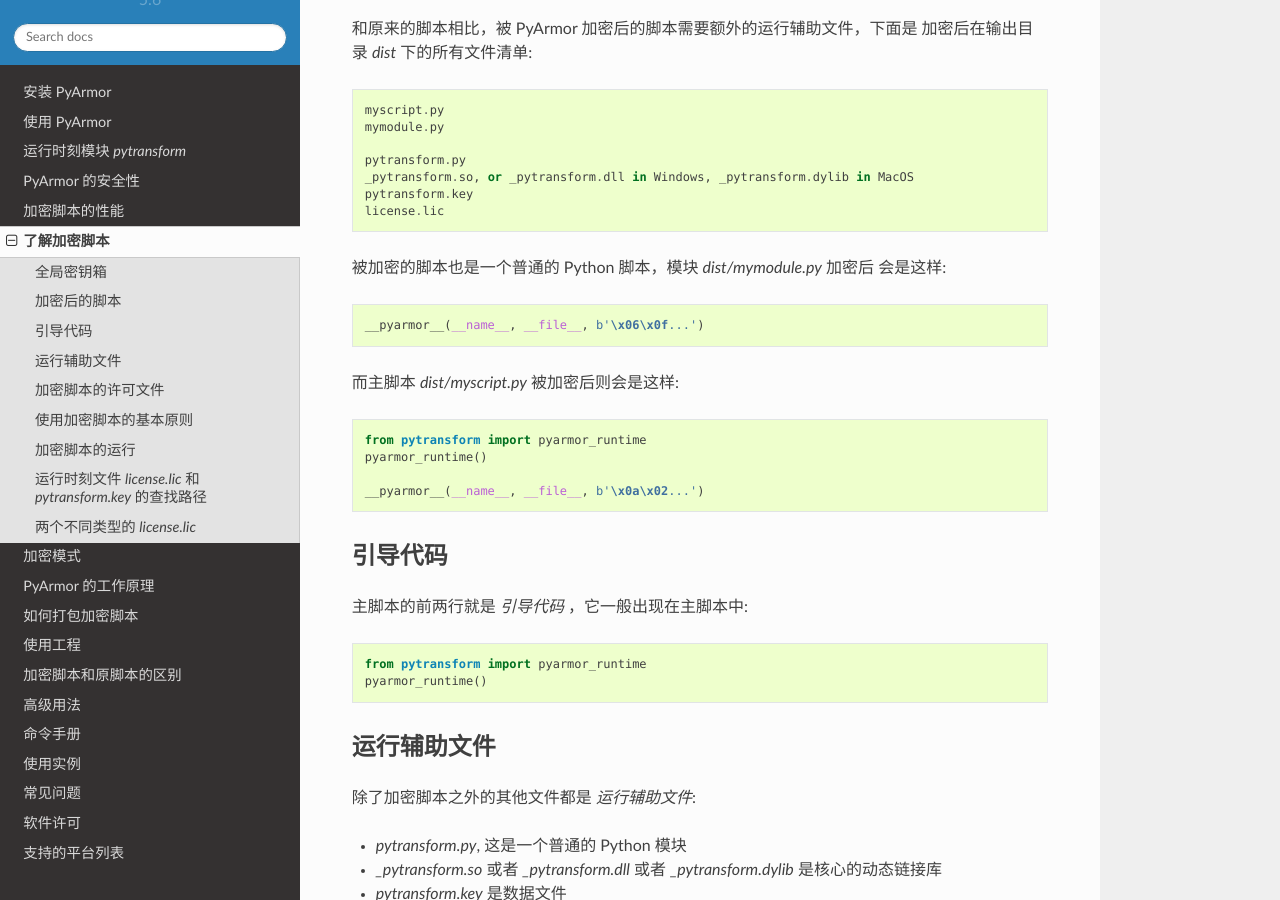
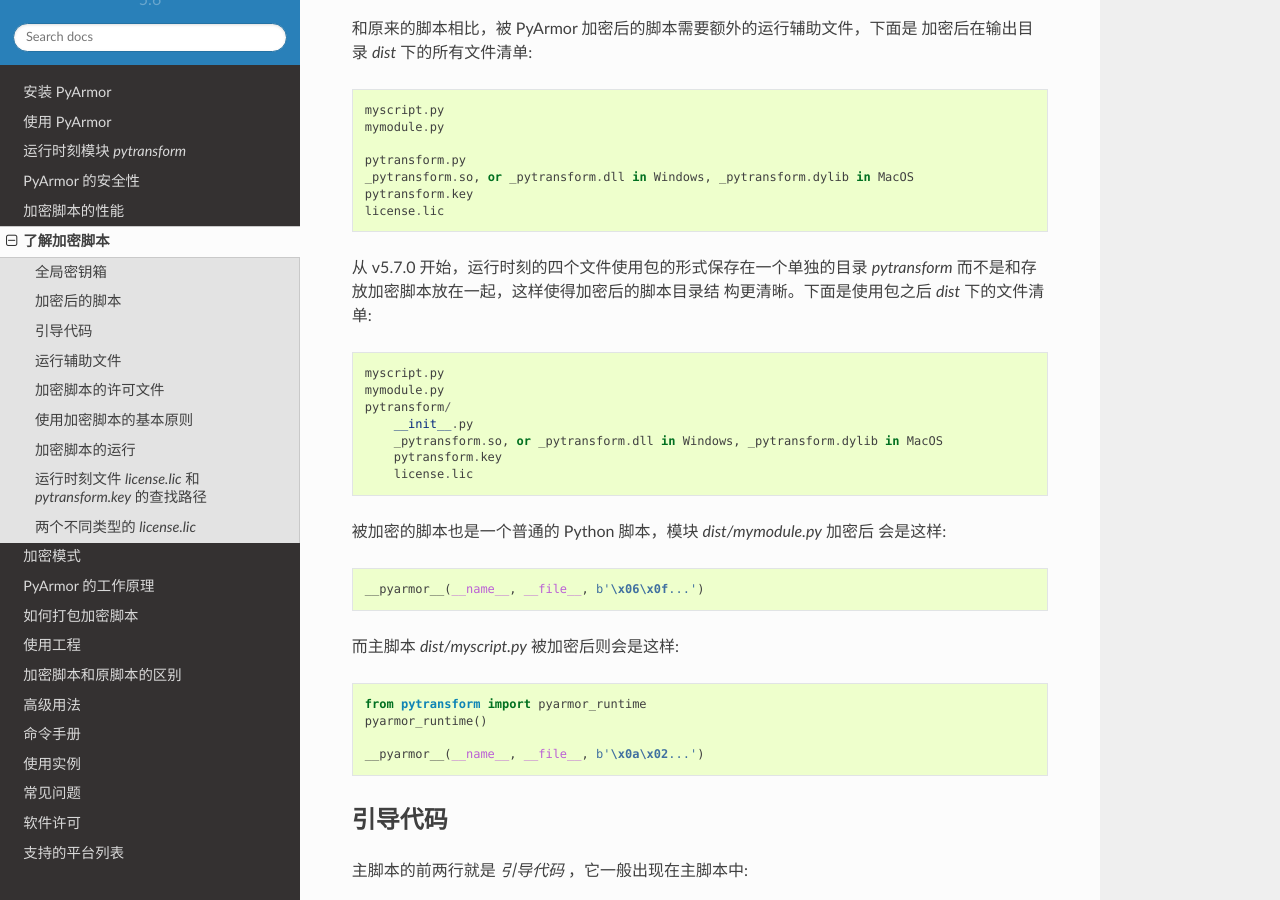
Before and after one commit to dashingsoft/pyarmor-docs-zh, a Sphinx documentation site: the page built from docs/understand-obfuscated-scripts.rst, in a window 1280 px wide and 900 px high, scrolled down 367 px. Built offline with Sphinx 7.4.7 and the Read the Docs theme 2.0.0, drawn with Linux system fonts in a browser that asks for light colours.

Commit message:
Document runtime files as package

```diff
--- a/docs/understand-obfuscated-scripts.rst
+++ b/docs/understand-obfuscated-scripts.rst
@@ -25,6 +25,18 @@
     _pytransform.so, or _pytransform.dll in Windows, _pytransform.dylib in MacOS
     pytransform.key
     license.lic
+
+从 v5.7.0 开始，运行时刻的四个文件使用包的形式保存在一个单独的目录
+`pytransform` 而不是和存放加密脚本放在一起，这样使得加密后的脚本目录结
+构更清晰。下面是使用包之后 `dist` 下的文件清单::
+
+    myscript.py
+    mymodule.py
+    pytransform/
+        __init__.py
+        _pytransform.so, or _pytransform.dll in Windows, _pytransform.dylib in MacOS
+        pytransform.key
+        license.lic
 
 被加密的脚本也是一个普通的 Python 脚本，模块 `dist/mymodule.py` 加密后
 会是这样::
```
